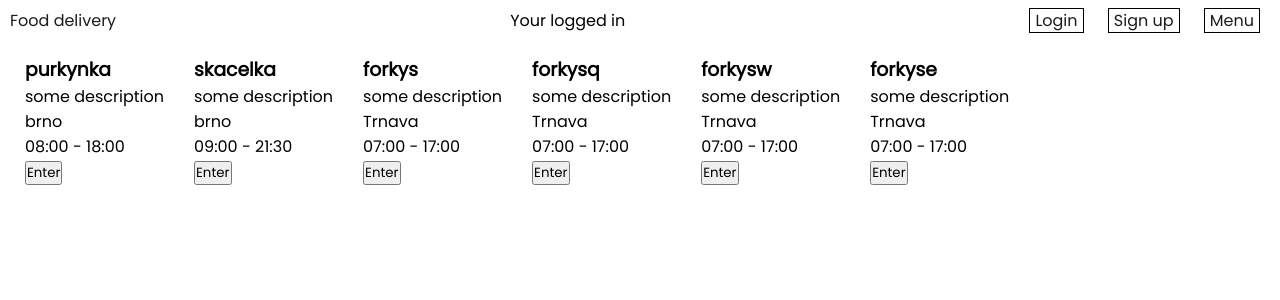
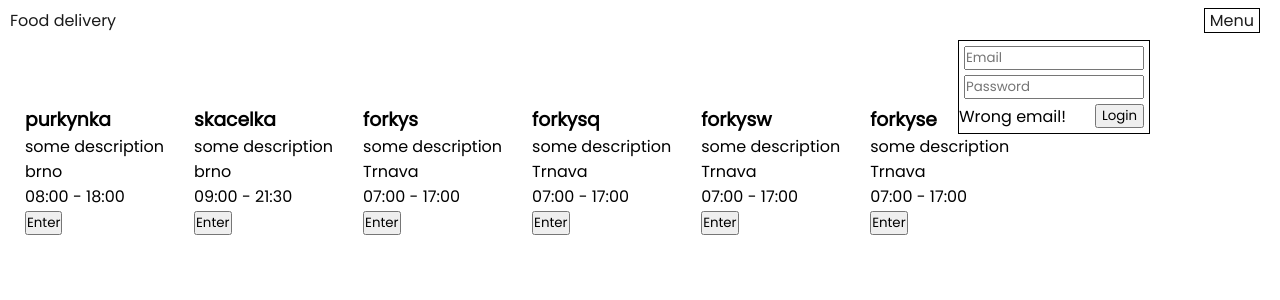
Before and after one commit to dvagala/VUT-FIT-IIS-Project, a PHP site: page /index.php?error=wrongEmail in a window 1280 px wide. Shown: the top 300 px of the page. Run offline with PHP 8.4, Linux system fonts and the light colour scheme; the visitor is signed in with stand-in values (Sample User, id 1); data comes from the database, SQL or seed files in the repository.

Commit message:
different menu for logged user

```diff
--- a/header.php
+++ b/header.php
@@ -1,6 +1,3 @@
-<?php
-    include "dbConnect.php";
-?>
 
 <!DOCTYPE html>
 <html lang="en">
@@ -21,46 +18,57 @@
         <div class="main-header">
             <p><a href="index.php">Food delivery</a></p>
 
-            <?php
-            session_start();
-
-                if(isset($_SESSION["userId"])){
-echo <<<HTML
-            <p>Your logged in</p>
-HTML;
-
-                }
-            ?>
+            <?php session_start(); ?>
 
             <div class="header-nav">
-                <a class="login-nav-link" href="#">Login</a>
-                <a href="#">Sign up</a>
+                <?php if(!isset($_SESSION["userId"])){?>
+                    <a class="login-nav-link" href="#">Login</a>
+                    <a href="signUpPage.php">Sign up</a>
+                <?php } ?>
+
                 <a class="menu-nav-link" href="#">Menu</a>
             </div>
                 <div class="login-dropdown">
                     <form class="login-form" action="processLogin.php" method="post">
-                        <input type="text" name="userEmail" placeholder="Email">
-                        <input type="password" name="userPassword" placeholder="Password">
+                         <input type="text" name="userEmail" placeholder="Email" class="display-block">
+                         <input type="password" name="userPassword" placeholder="Password" class="display-block">
                         <button class="login-form-button">Login</button>
+                        <?php if(isset($_GET['error'])){ ?>
+                                <style>
+                                    .login-dropdown{
+                                        display: block ;
+                                    }
+                                </style>
+
+                            <?php if($_GET['error'] == "wrongEmail"){ ?>
+                                <label class="error-label">Wrong email!</label>
+                            <?php }
+                        } ?>
                     </form>
                 </div>
                 <div class="menu-dropdown">
                     <ul>
-                        <li><a href="">My profile</a></li>
                         <li><a href="">My orders</a></li>
-                        <li><a href="">Manage drivers</a></li>
-                        <li><a href="manageUsers.php">Manage users</a></li>
-                        <li><a href="processLogout.php">Logout</a></li>
+
+                        <?php if(isset($_SESSION["userId"])){?>
+                            <li><a href="">My profile</a></li>
+                            <li><a href="">Manage drivers</a></li>
+                            <li><a href="manageUsers.php">Manage users</a></li>
+                            <li><a href="processLogout.php">Logout</a></li>
+                        <?php } ?>
                     </ul>
                 </div>
         </div>
     </div>
 </body>
 
+
+
 <script>
 
 
 $(function(){
+
     $(".login-nav-link").click(function(){
         $(".login-dropdown").fadeToggle(200);
     });
@@ -69,7 +77,7 @@ $(function(){
         $(".menu-dropdown").fadeToggle(200);
     });
 
-    $(document).mouseup(function(e){
+    $(document).mousedown(function(e){
         if($(e.target).closest(".login-nav-link").length === 0){
             if ($(e.target).closest(".login-dropdown").length === 0){
                 $(".login-dropdown").fadeOut(200);
--- a/index.php
+++ b/index.php
@@ -1,16 +1,15 @@
 <?php
 
 include "header.php";
+include "dbConnect.php";
 
-$data = $pdo->query("SELECT name, description, town, TIME_FORMAT(openingTime, '%H:%i'), TIME_FORMAT(closureTime, '%H:%i')  FROM restaurant")->fetchAll(PDO::FETCH_ASSOC);
+$data = $pdo->query("SELECT name, description, town, TIME_FORMAT(openingTime, '%H:%i'), TIME_FORMAT(closureTime, '%H:%i')  FROM restaurant")->fetchAll(PDO::FETCH_ASSOC); ?>
 
-echo <<<HTML
 
-    <div class="main-page-container">
-        <div id="restaurantCards">
-HTML;
+<div class="main-page-container">
+    <div id="restaurantCards">
 
-    foreach ($data as $restaurant){
+    <?php foreach ($data as $restaurant){
         echo <<<HTML
 
             <div id="restaurantCard">
@@ -21,14 +20,9 @@ HTML;
                 <button>Enter</button>
             </div>
 HTML;
-    }
-echo <<<HTML
-
+    }?>
     </div>
 </div>
-HTML;
-
-?>
 
 
 
--- a/styles/header-style.css
+++ b/styles/header-style.css
@@ -3,6 +3,7 @@
     align-items: center;
     justify-content: space-between;
 	height: 40px;
+	margin-bottom: 50px;
 }
 
 a{
@@ -39,9 +40,7 @@ a:hover{
 	float: right;
 }
 
-.login-dropdown input{
-    display: block;
-}
+
 
 .menu-dropdown{
     position: absolute;
--- a/styles/style.css
+++ b/styles/style.css
@@ -20,3 +20,7 @@
     padding: 0 10px;
     position: relative;
 }
+
+.display-block{
+    display: block;
+}
```
Also changed, not shown: processLogin.php (+13 -5 lines).
